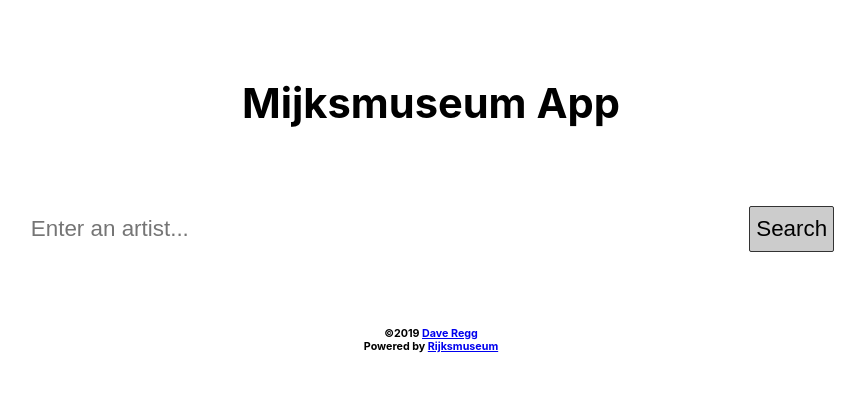
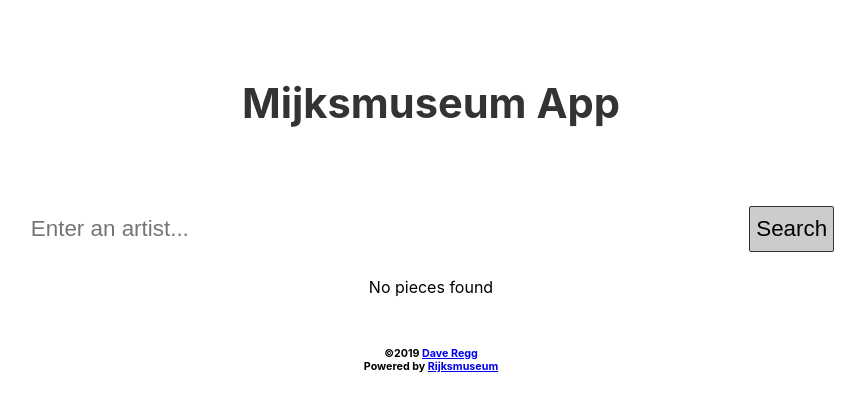
Before and after one commit to drregg6/museum-app, a React (Create React App) app: page / in a window 1280 px wide. Shown: the top 410 px of the page, without its empty margins (209-1074 px from the left). Built offline with nearby package versions, Linux system fonts and the light colour scheme; the HTML template or start-up script is replaced by a standard one.

Commit message:
added withRouter to Search page

```diff
--- a/src/App.css
+++ b/src/App.css
@@ -20,6 +20,14 @@ h1, h2, h3, h4, h5, h6 {
 header {
     padding: 78px 0;
     font-size: 1.3em;
+}
+
+header a {
+    color: #333;
+    text-decoration: none;
+}
+header a:hover {
+    text-decoration: underline;
 }
 
 form {
@@ -162,6 +170,10 @@ footer {
         width: 50%;
     }
 
+    .details {
+        margin: 50px auto;
+    }
+
     .details h1,
     .details h2 {
         margin-left: 25%;
--- a/src/App.js
+++ b/src/App.js
@@ -11,22 +11,13 @@ BUGS
       search
     end
 
-- ONLOAD should not have any information
-    maybe have SEARCH be the only available option
-    large and in charge
-
-- RESULTS display more than 10 results
-
+--- on GitHub under construction ---
 - ADD checkboxes to search for
     maker
     century
+--- on GitHub under construction ---
 
 - ADD pagination
-
-- IF no results were found
-    SHOW 404 page
-  ELSE
-    SHOW Results page
 
 */
 
@@ -87,21 +78,21 @@ class App extends Component {
     .catch(err => console.log(err));
   }
 
-  search = (val = 'Rembrandt') => {
+  search = (value = 'Rembrandt') => {
     const endpoint = 'https://www.rijksmuseum.nl/api/en/collection?key=Ttl8t7tn&format=json';
 
     axios.get(endpoint, {
-      q: val,
-      type: 'painting',
-      imgonly: true,
-      ps: 12
-
+      params: {
+        q: value,
+        type: 'painting',
+        imgonly: true,
+        ps: 12
+      }
     })
     .then(res => {
       this.setState({
         results: res.data.artObjects
       })
-      console.log(res);
     })
     .catch(err => console.log(err));
   }
--- a/src/components/layout/Header.js
+++ b/src/components/layout/Header.js
@@ -1,9 +1,10 @@
 import React from 'react';
+import { Link } from 'react-router-dom';
 
 export default function Header() {
     return (
         <header>
-            <h1>Mijksmuseum App</h1>
+            <Link to="/"><h1>Mijksmuseum App</h1></Link>
         </header>
     )
 };
--- a/src/components/main/Results.js
+++ b/src/components/main/Results.js
@@ -8,13 +8,18 @@ class Results extends Component {
     }
 
     render() {
-        const results = this.props.results.map(result => (
+        let results;
+        if (this.props.results.length === 0) {
+            results = 'No pieces found';
+        } else {
+            results = this.props.results.map(result => (
                 <Result
                     imgClick={this.props.imgClick}
                     key={result.objectNumber}
                     result={result}
                 />
             ));
+        }
         return (
             <div className="results">
                 {results}
--- a/src/components/main/Search.js
+++ b/src/components/main/Search.js
@@ -1,4 +1,5 @@
 import React, { Component } from 'react';
+import { withRouter } from 'react-router-dom';
 import PropTypes from 'prop-types';
 
 class Search extends Component {
@@ -12,7 +13,9 @@ class Search extends Component {
 
     onSubmit = ev => {
         ev.preventDefault();
-        this.props.search(this.state);
+
+        this.props.history.push('/');
+        this.props.search(this.state.value);
         this.setState({
             value: ''
         });
@@ -50,4 +53,4 @@ Search.propTypes = {
     search: PropTypes.func.isRequired
 }
 
-export default Search;
+export default withRouter(Search);
```
Lines whose indentation alone changed are shown as unchanged.
